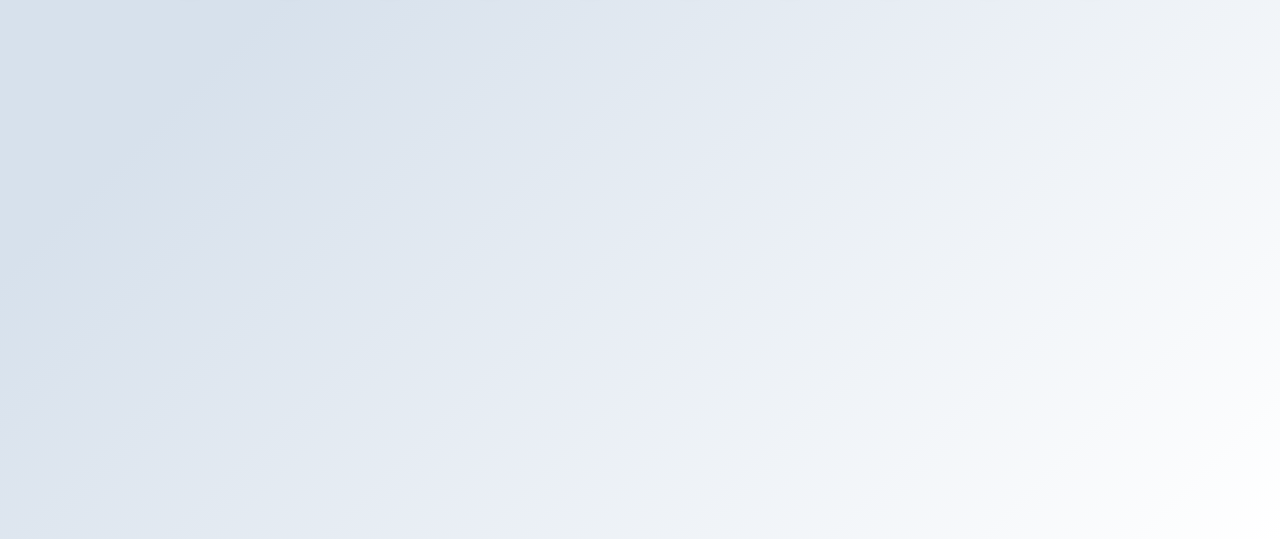
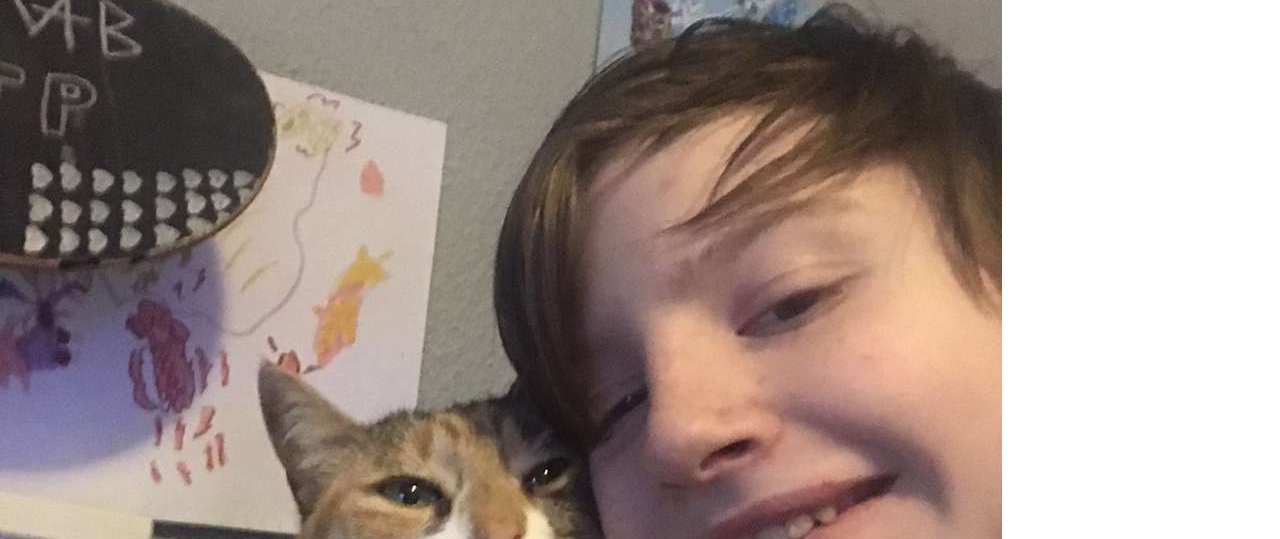
Before and after one commit to bbauska/social-media-tips, a plain HTML site: page index.html in a window 1280 px wide. Shown: the part 261-800 px from the top of the page. Drawn offline with Linux system fonts and the light colour scheme.

Commit message:
Update style.css

```diff
--- a/css/style.css
+++ b/css/style.css
@@ -11,7 +11,8 @@ html,body{
   height: 100%;
   width: 100%;
   place-items: center;
-  background: linear-gradient(315deg, #ffffff 0%, #d7e1ec 74%);
+    background:url(../images/Silus-and-Kitterson.jpg) no-repeat;
+<!--  background: linear-gradient(315deg, #ffffff 0%, #d7e1ec 74%); -->
 }
 .wrapper{
   display: inline-flex;
```
